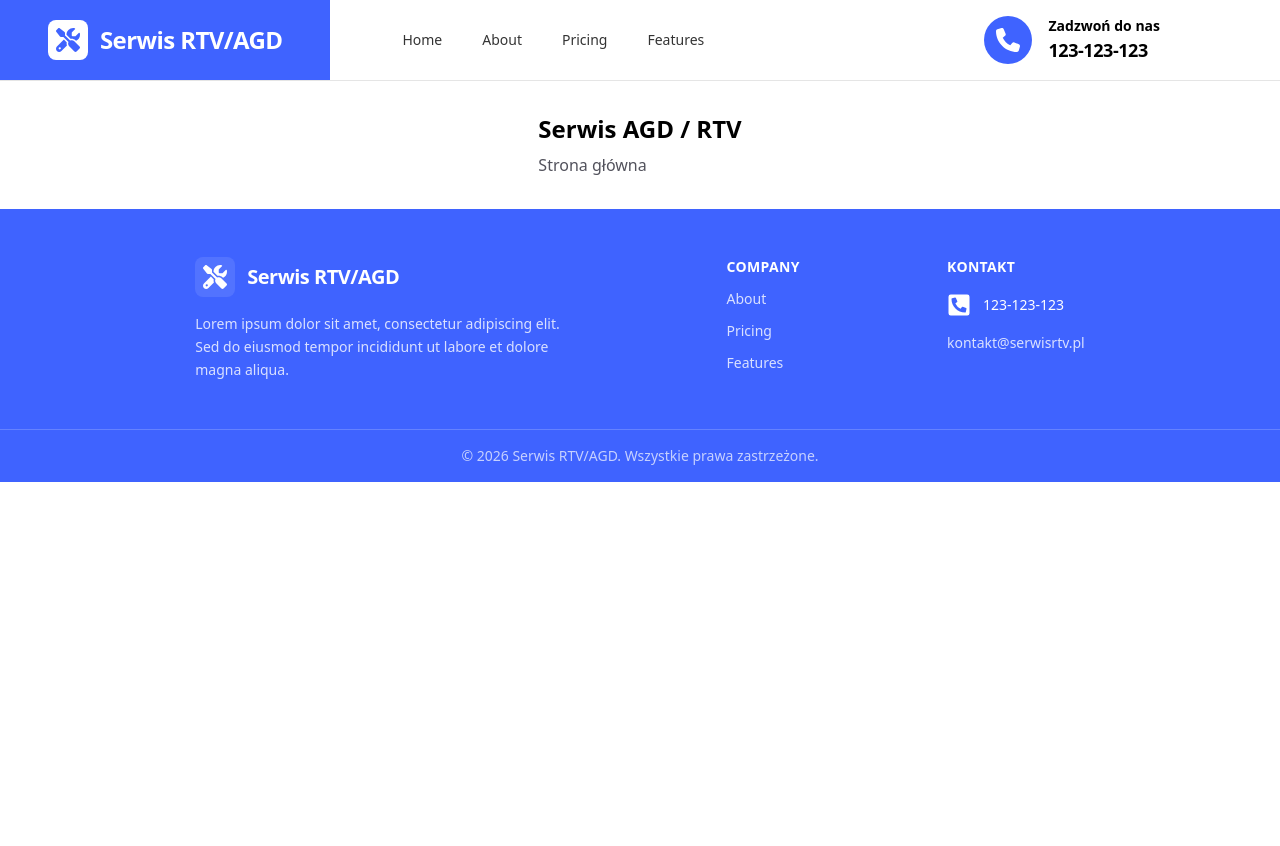
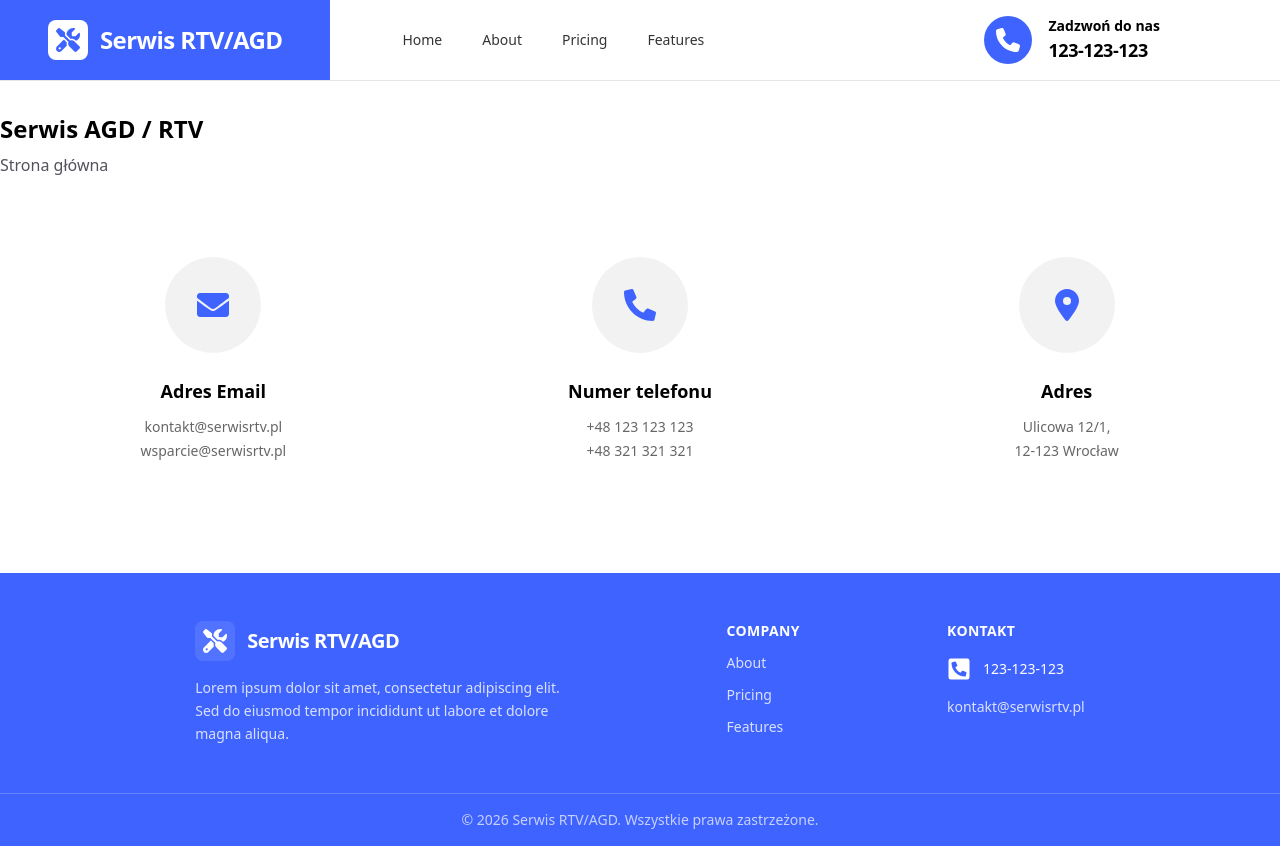
Before and after one commit to alpaqers/service_app, a React app in the folder frontend/: page / in a window 1280 px wide. Before the commit the page ends 800 px from the top, so only its background shows below. Built offline with nearby package versions, Linux system fonts and the light colour scheme; the HTML template or start-up script is replaced by a standard one.

Commit message:
feat: contact section

```diff
--- /dev/null
+++ b/frontend/src/components/ContactCard.jsx
@@ -0,0 +1,22 @@
+import React from "react";
+
+export default function ContactCard({ icon, title, children }) {
+  return (
+    <div className="flex flex-col items-center text-center">
+      {/* ICON */}
+      <div className="mb-6 grid h-24 w-24 place-items-center rounded-full bg-black/5">
+        {icon}
+      </div>
+
+      {/* TITLE */}
+      <h3 className="mb-3 text-lg font-semibold text-black">
+        {title}
+      </h3>
+
+      {/* CONTENT */}
+      <div className="space-y-1 text-sm text-black/60">
+        {children}
+      </div>
+    </div>
+  );
+}
--- /dev/null
+++ b/frontend/src/components/ContactInfoSection.jsx
@@ -0,0 +1,44 @@
+import React from "react";
+import { FaEnvelope, FaPhoneAlt } from "react-icons/fa";
+import { FaLocationDot } from "react-icons/fa6";
+import ContactCard from "./ContactCard";
+
+export default function ContactInfoSection() {
+  return (
+    <section className="w-full bg-white">
+      <div className="mx-auto w-full max-w-7xl px-6 py-20">
+        <div className="flex flex-col gap-12 md:flex-row md:justify-evenly">
+          <div className="flex-1">
+            <ContactCard
+              title="Adres Email"
+              icon={<FaEnvelope className="h-8 w-8 text-[#3F63FF]" />}
+            >
+              <p>kontakt@serwisrtv.pl</p>
+              <p>wsparcie@serwisrtv.pl</p>
+            </ContactCard>
+          </div>
+
+          <div className="flex-1">
+            <ContactCard
+              title="Numer telefonu"
+              icon={<FaPhoneAlt className="h-8 w-8 text-[#3F63FF]" />}
+            >
+              <p>+48 123 123 123</p>
+              <p>+48 321 321 321</p>
+            </ContactCard>
+          </div>
+
+          <div className="flex-1">
+            <ContactCard
+              title="Adres"
+              icon={<FaLocationDot className="h-8 w-8 text-[#3F63FF]" />}
+            >
+              <p>Ulicowa 12/1,</p>
+              <p>12-123 Wrocław</p>
+            </ContactCard>
+          </div>
+        </div>
+      </div>
+    </section>
+  );
+}
--- a/frontend/src/components/Layout.jsx
+++ b/frontend/src/components/Layout.jsx
@@ -6,7 +6,7 @@ export function Layout({ children }) {
       <div className="flex min-h-screen flex-col">
         <Header />
 
-        <main className="mx-auto max-w-6xl px-4 py-8">
+        <main className="mx-auto w-screen py-8">
           {children}
         </main>
         <Footer />
--- a/frontend/src/pages/Home.jsx
+++ b/frontend/src/pages/Home.jsx
@@ -1,3 +1,5 @@
+import ContactInfoSection from "../components/ContactInfoSection";
+
 export function Home() {
     return (
       <>
@@ -5,6 +7,8 @@ export function Home() {
         <p className="mt-2 text-zinc-600">
           Strona główna
         </p>
+
+        <ContactInfoSection />
       </>
     );
   }
```
